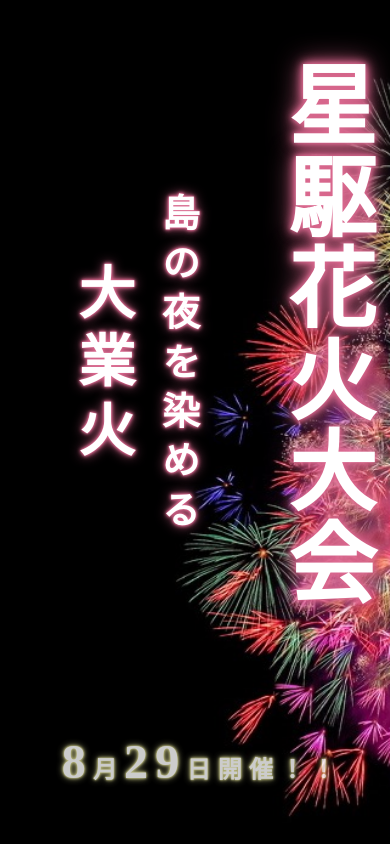
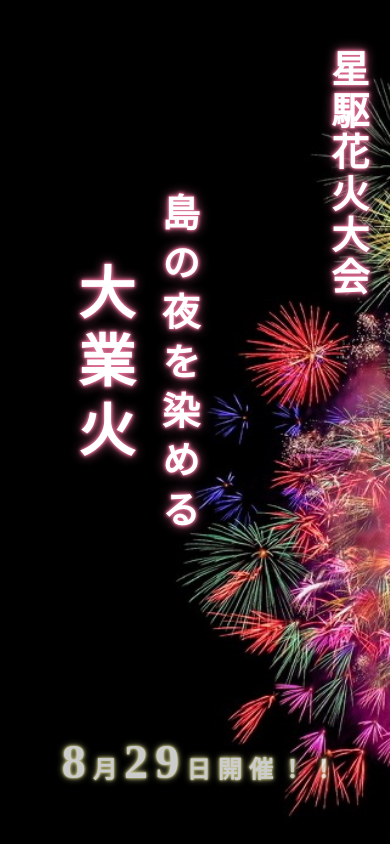
Before and after one commit to yuseipen0716/hoshikakefw, a plain HTML site: page index.html in a window 390 px wide. Shown: the top 844 px of the page. Drawn offline with nearby package versions, Linux system fonts and the light colour scheme; some packages are replaced by stand-ins of ours; a script that the page names is missing; a web font is replaced by a local one.

Commit message:
top-title のフォントサイズ変更

```diff
--- a/css/style.css
+++ b/css/style.css
@@ -391,6 +391,9 @@ footer{
     .day{
         font-size: 1.5em;
     }
+    .top-title{
+        font-size: 4.5vh;
+    }
     /* informaition */
     .tp-table{
         width: 100%;
```
